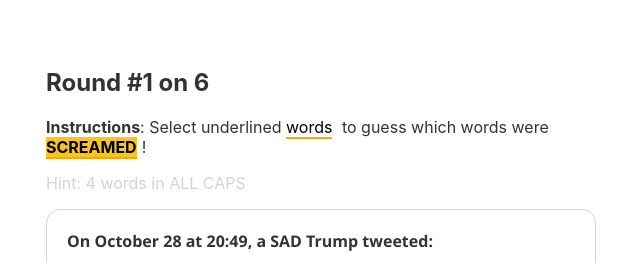
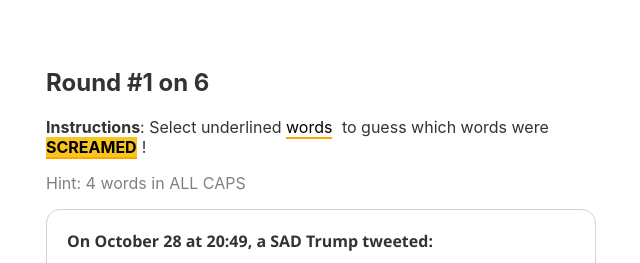
Before and after one commit to dgellow/TRUMPSCREAMING, a Svelte app: page / in a window 1280 px wide. Both pictures are taken after a click on the button "Let's start!🦅". Shown: the top 263 px of the page, without its empty margins (319-959 px from the left). Built offline with nearby package versions, Linux system fonts and the light colour scheme.

Commit message:
Fix scoring

```diff
--- a/src/components/Round.svelte
+++ b/src/components/Round.svelte
@@ -121,7 +121,7 @@
 	const verify = async () => {
 		submitted = true
 		score = 100 // reset the score
-		const percentagePerWord = Math.floor(100 / choices.size)
+		const percentagePerWord = 100 / choices.size
 
 		// check what words are correctly capitalized
 		for (const i of choices) {
@@ -134,8 +134,8 @@
 				score -= percentagePerWord
 			}
 			results[i] = ok
-			score = Math.floor(score) // decimal aren't relevant
 		}
+		score = score < 0 ? 0 : Math.floor(score) // decimal aren't relevant
 	}
 
 	const toggle = (index: number) => {
@@ -287,6 +287,6 @@
 	}
 
 	.hint {
-		color: lightgrey;
+		color: grey;
 	}
 </style>
```
